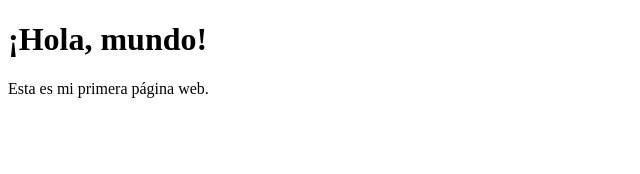
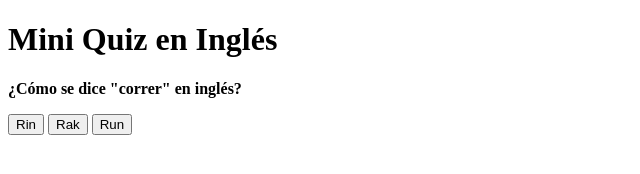
Before and after one commit to charly-z/proyecto-1-, a plain HTML site: page index.html in a window 1280 px wide. Shown: the whole page, without its empty margins (0-640 px from the left). Drawn offline with Linux system fonts and the light colour scheme.

Commit message:
Update index.html

```diff
--- a/index.html
+++ b/index.html
@@ -1,10 +1,30 @@
 <!DOCTYPE html>
 <html>
 <head>
-    <title>Mi Página</title>
+  <meta charset="UTF-8">
+  <title>Mini Quiz</title>
 </head>
 <body>
-    <h1>¡Hola, mundo!</h1>
-    <p>Esta es mi primera página web.</p>
+  <h1>Mini Quiz en Inglés</h1>
+  <p><strong>¿Cómo se dice "correr" en inglés?</strong></p>
+
+  <button onclick="checkAnswer('Rin')">Rin</button>
+  <button onclick="checkAnswer('Rak')">Rak</button>
+  <button onclick="checkAnswer('Run')">Run</button>
+
+  <p id="resultado"></p>
+
+  <script>
+    function checkAnswer(respuesta) {
+      const resultado = document.getElementById("resultado");
+      if (respuesta === "Run") {
+        resultado.textContent = "¡Correcto!";
+        resultado.style.color = "green";
+      } else {
+        resultado.textContent = "Incorrecto. La respuesta correcta es: Run.";
+        resultado.style.color = "red";
+      }
+    }
+  </script>
 </body>
 </html>
```
